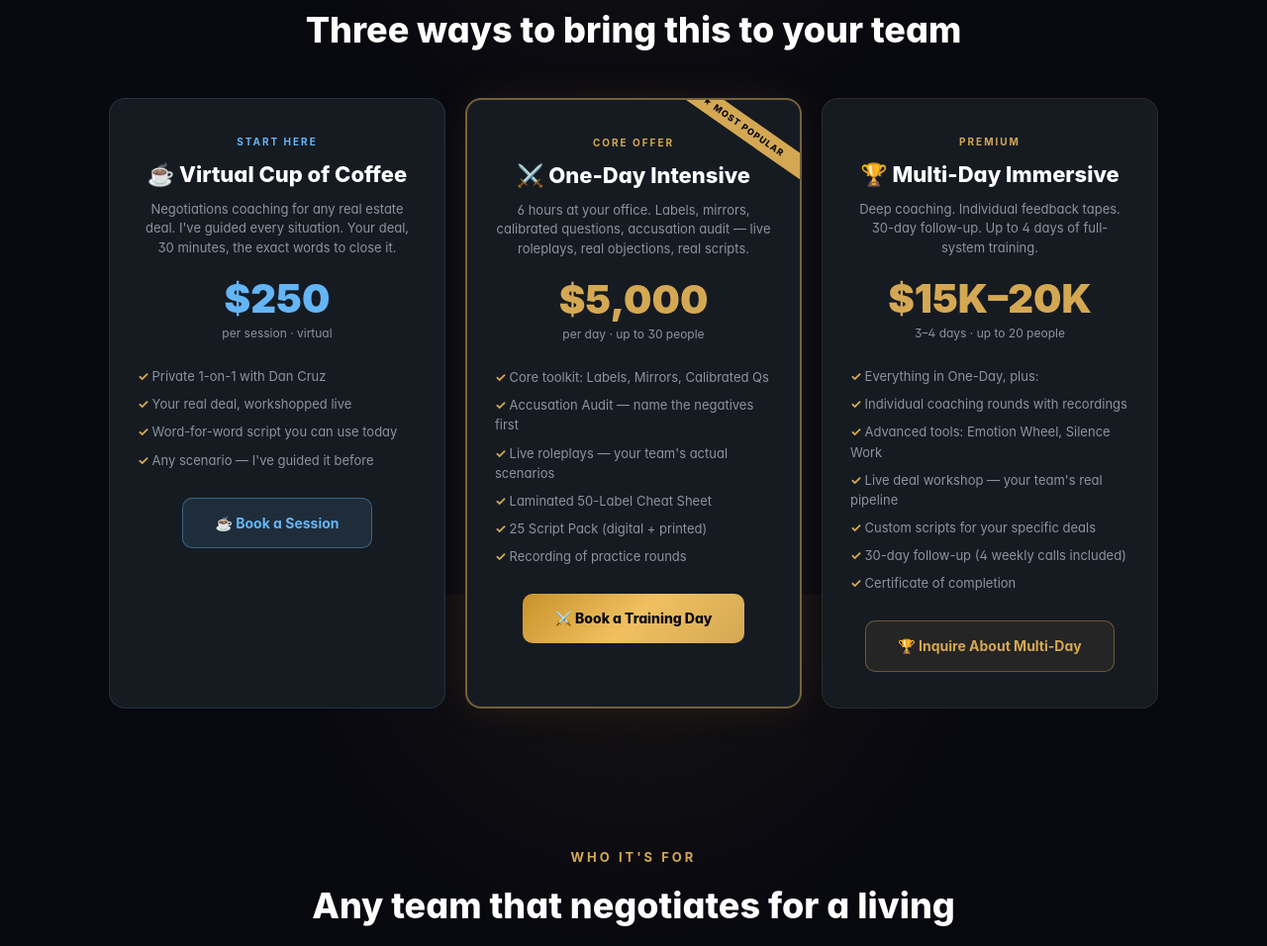
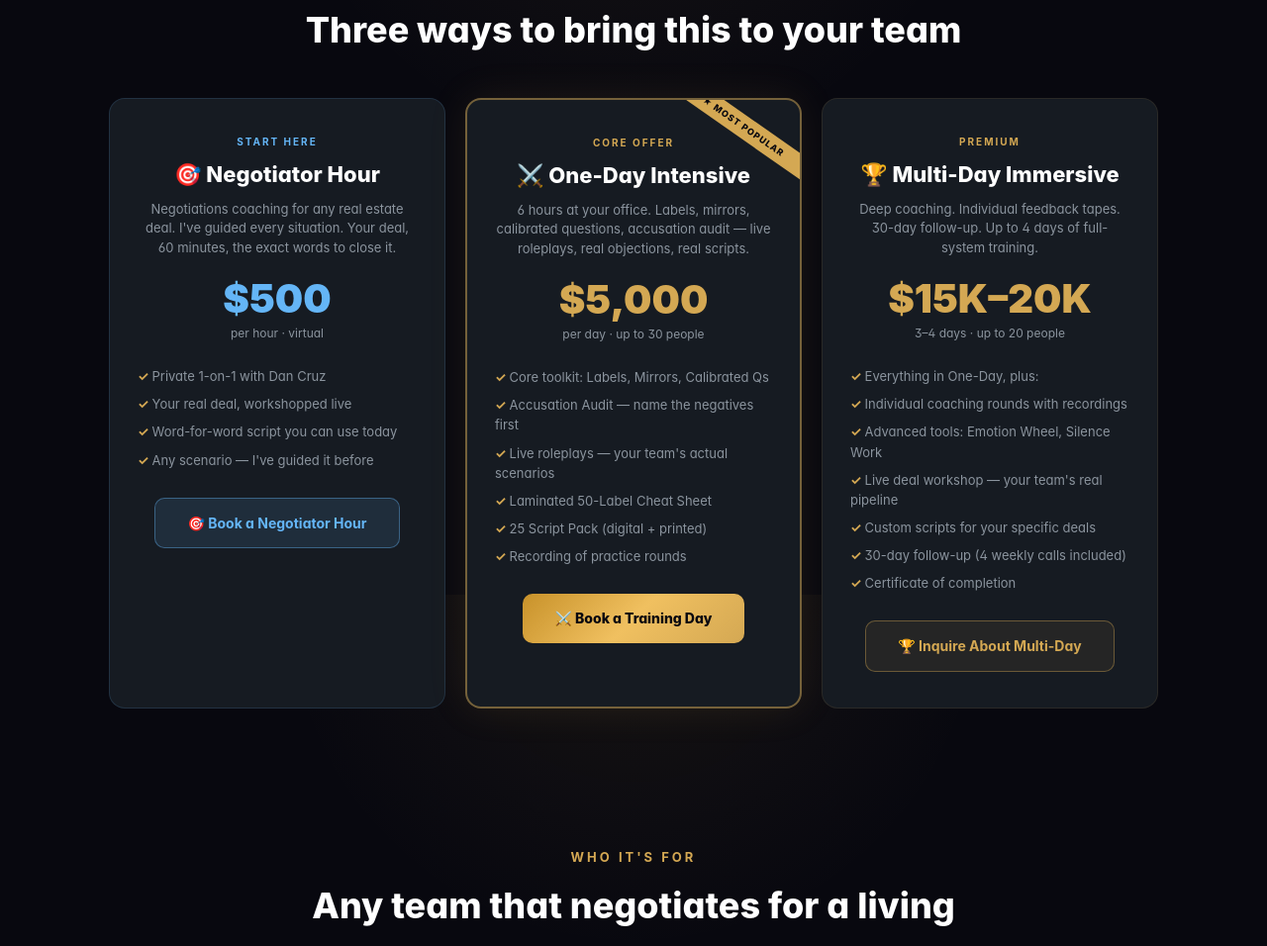
Before and after one commit to Dan8NOD/negotiatorcruz, a plain HTML site: page index.html in a window 1280 px wide. Shown: the part 999-1955 px from the top of the page at 99% size. Drawn offline with Linux system fonts and the light colour scheme.

Commit message:
coaching: 50 → 00/hr; 'Virtual Cup of Coffee' → 'Negotiator Hour'
Per user: TikTok-led attention raised 1-on-1 demand; 50 doesn't match
the energy. New 00/hr, 60-min session (was 30). Coach tier is the
front door — pricing now sits the corporate tier (5K/15K-20K) and the
partner-style 00/hr cleanly.

Phrase rename: 'Virtual Cup of Coffee' was a softener that no longer
fits the brand voice (Jeselnik/Peña directness). 'Negotiator Hour' is
short, on-brand, and reads as a service not a chat. Calendar URL stays
the same (virtualcoffeewithdan) — only copy + price changed.

```diff
--- a/index.html
+++ b/index.html
@@ -182,20 +182,20 @@ section h3{font-size:clamp(24px,4vw,36px);font-weight:800;color:var(--white);tex
   <h3>Three ways to bring this to your team</h3>
   <div class="tiers">
 
-    <!-- $250 Coaching (Entry) -->
+    <!-- $500/hr — Negotiator Hour (Entry) -->
     <div class="tier tier-coaching">
       <div class="label">Start Here</div>
-      <div class="name">☕ Virtual Cup of Coffee</div>
-      <div class="desc">Negotiations coaching for any real estate deal. I've guided every situation. Your deal, 30 minutes, the exact words to close it.</div>
-      <div class="price">$250</div>
-      <div class="price-sub">per session · virtual</div>
+      <div class="name">🎯 Negotiator Hour</div>
+      <div class="desc">Negotiations coaching for any real estate deal. I've guided every situation. Your deal, 60 minutes, the exact words to close it.</div>
+      <div class="price">$500</div>
+      <div class="price-sub">per hour · virtual</div>
       <ul class="features">
         <li>Private 1-on-1 with Dan Cruz</li>
         <li>Your real deal, workshopped live</li>
         <li>Word-for-word script you can use today</li>
         <li>Any scenario — I've guided it before</li>
       </ul>
-      <a href="https://calendly.com/negotiatorsondemand/virtualcoffeewithdan" target="_blank" rel="noopener" class="buy">☕ Book a Session</a>
+      <a href="https://calendly.com/negotiatorsondemand/virtualcoffeewithdan" target="_blank" rel="noopener" class="buy">🎯 Book a Negotiator Hour</a>
     </div>
 
     <!-- $5K One-Day (Core) -->
```
